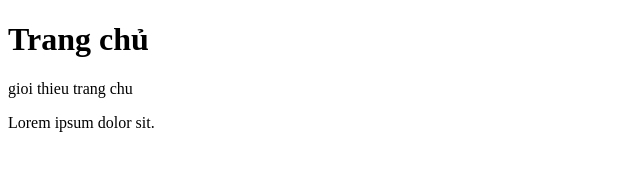
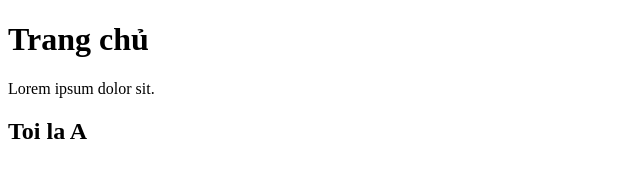
Before and after one commit to ThaiLyhcmut/learn-git-14-fe-2024, a plain HTML site: page index.html in a window 1280 px wide. Shown: the whole page, without its empty margins (0-640 px from the left). Drawn offline with Linux system fonts and the light colour scheme.

Commit message:
update page home

```diff
--- a/index.html
+++ b/index.html
@@ -7,8 +7,9 @@
 </head>
 <body>
     <h1>Trang chủ</h1>
-    <p>gioi thieu trang chu</p>
+
 
     <p>Lorem ipsum dolor sit.</p>
+    <h2>Toi la A</h2>
 </body>
 </html>
```
